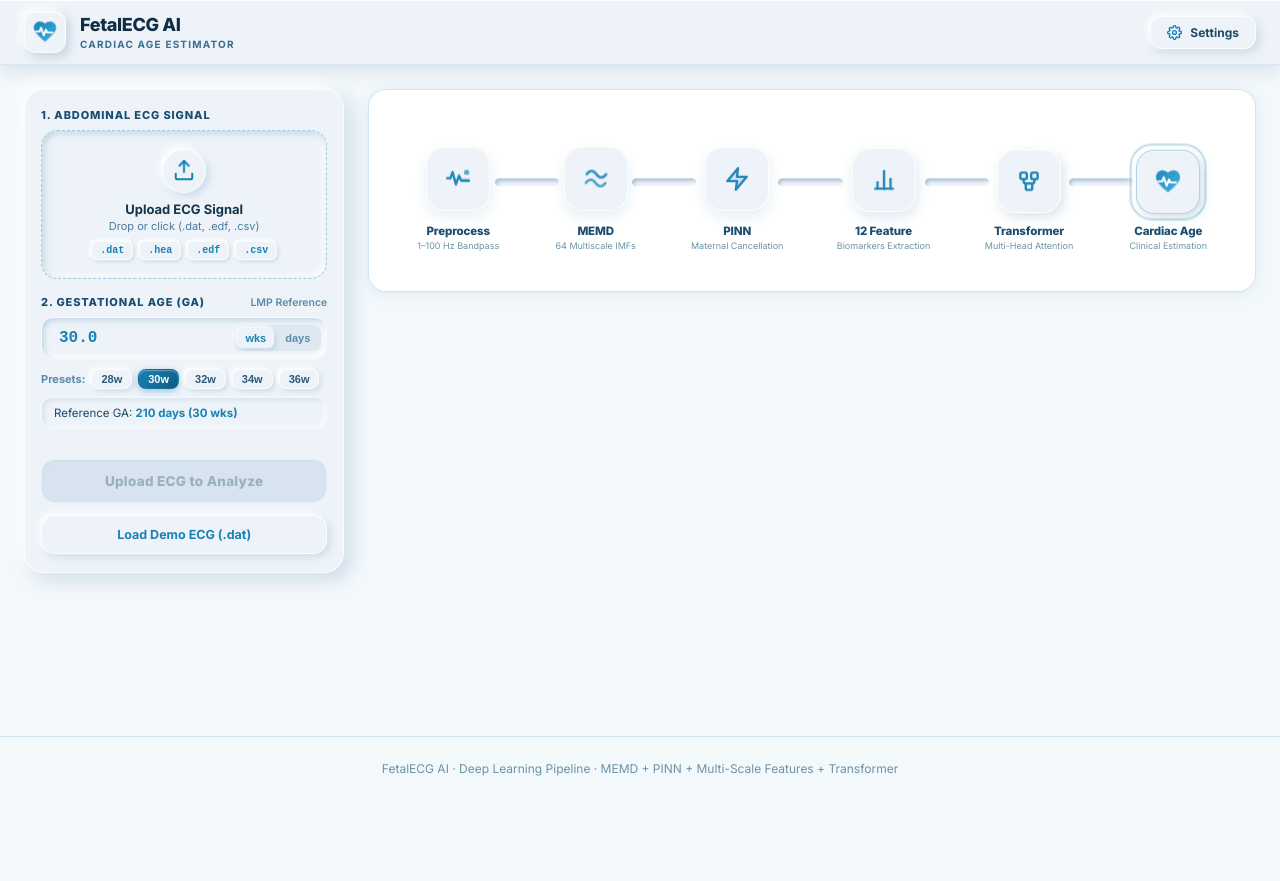
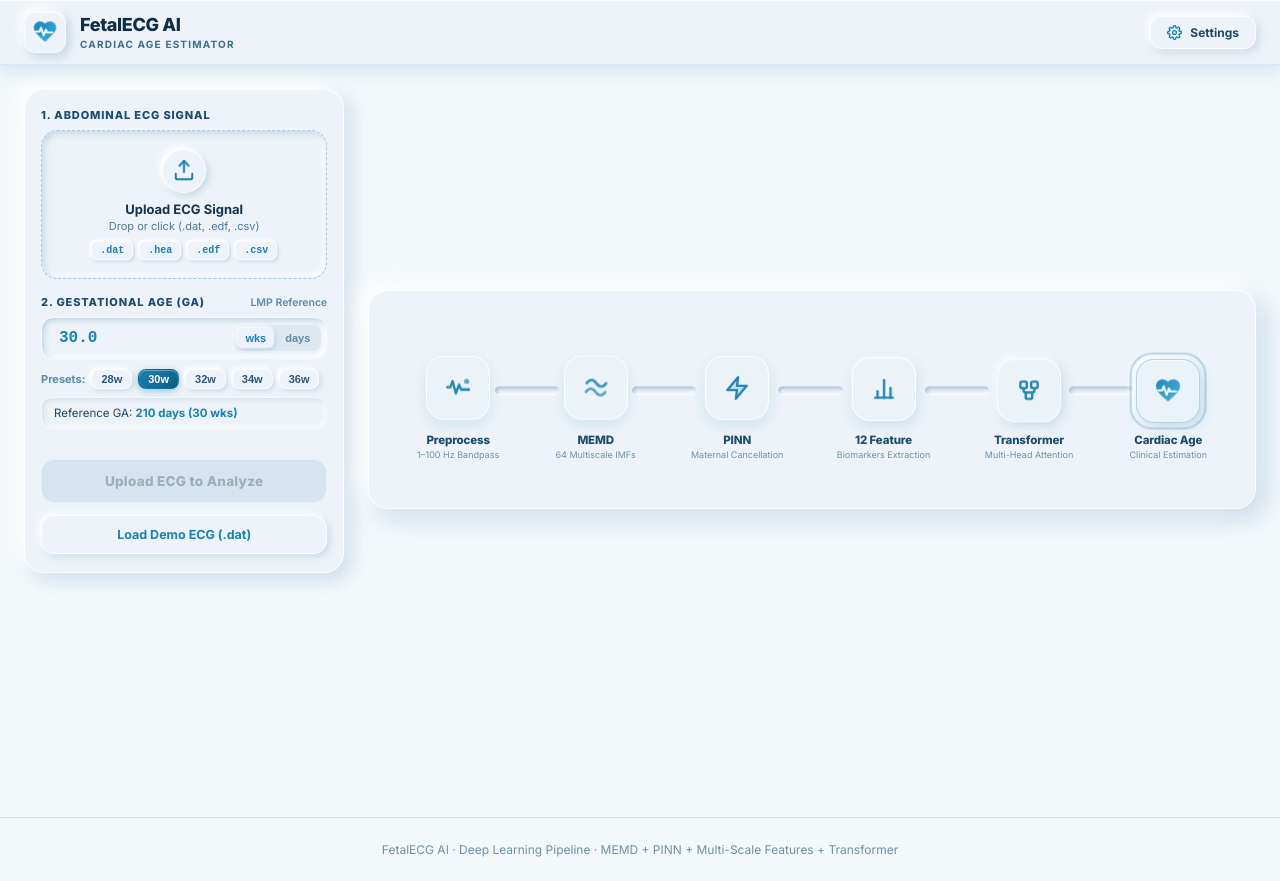
Before and after one commit to Chandraprakash2005/Fetal-Cardiac-Estimation, a React (Vite) app in the folder frontend/: page / in a window 1280 px wide. Before the commit the page ends 800 px from the top, so only its background shows below. Built offline with nearby package versions, Linux system fonts and the light colour scheme.

Commit message:
Add main-panel--initial and linear-pipeline-card--initial centered layout

```diff
--- a/frontend/src/index.css
+++ b/frontend/src/index.css
@@ -769,6 +769,13 @@ body {
   flex-direction: column;
   gap: 20px;
   width: 100%;
+  transition: all 0.35s cubic-bezier(0.16, 1, 0.3, 1);
+}
+
+.main-panel--initial {
+  min-height: max(500px, calc(100vh - 180px));
+  justify-content: center;
+  align-items: center;
 }
 
 .main-panel--centered {
@@ -1695,17 +1702,27 @@ body {
 
 /* ── HORIZONTAL LINEAR PIPELINE FLOW (CENTERED) ─────────── */
 .linear-pipeline-card {
-  background: var(--card);
-  border: 1px solid var(--border);
-  border-radius: var(--r-lg);
-  padding: 28px 32px;
-  box-shadow: var(--shadow);
+  background: #edf3f8;
+  border: 1px solid rgba(255, 255, 255, 0.85);
+  border-radius: 20px;
+  padding: 24px 28px;
+  box-shadow:
+    -6px -6px 18px #ffffff,
+    6px 6px 18px rgba(175, 198, 218, 0.65);
   display: flex;
   flex-direction: column;
   align-items: center;
   text-align: center;
   gap: 16px;
   width: 100%;
+  transition: all 0.35s cubic-bezier(0.4, 0, 0.2, 1);
+}
+
+.linear-pipeline-card--initial {
+  padding: 36px 32px;
+  box-shadow:
+    -8px -8px 24px #ffffff,
+    8px 8px 24px rgba(175, 198, 218, 0.7);
 }
 
 .linear-pipeline-logo-bar {
```
